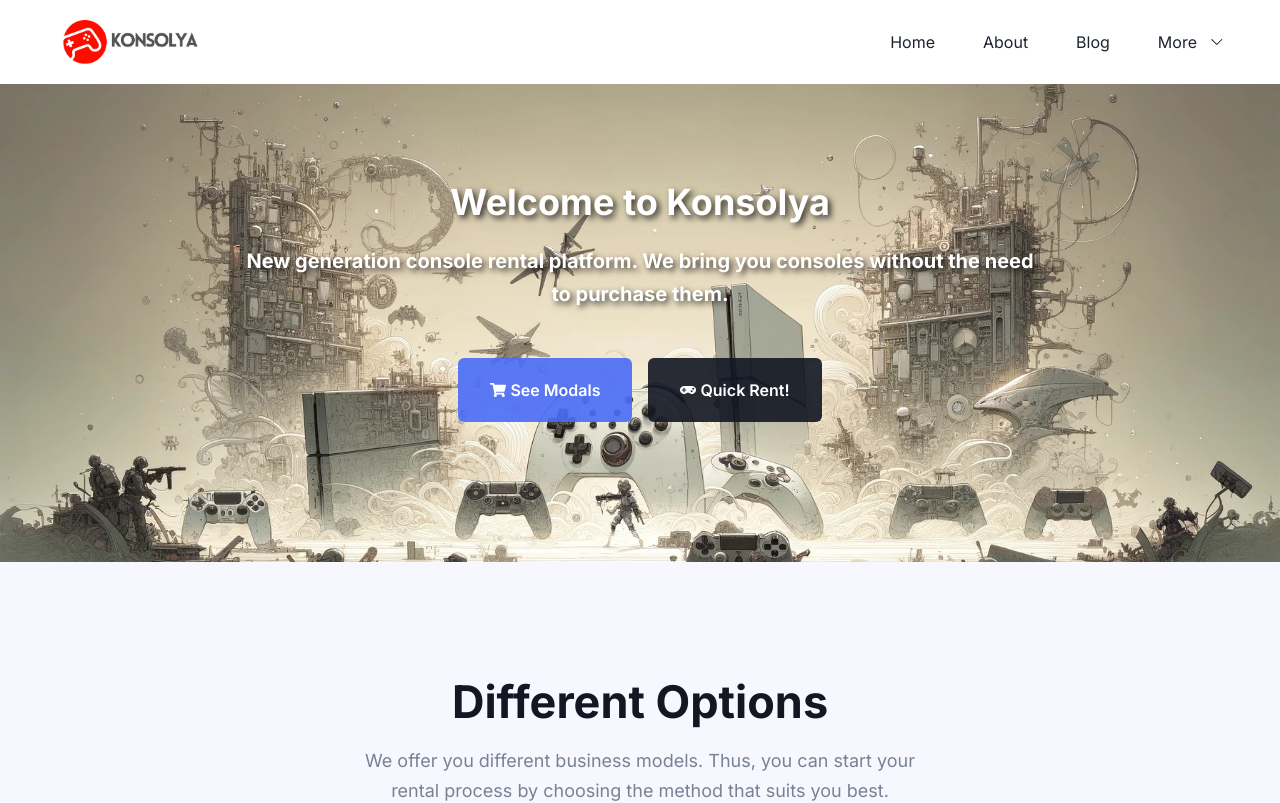
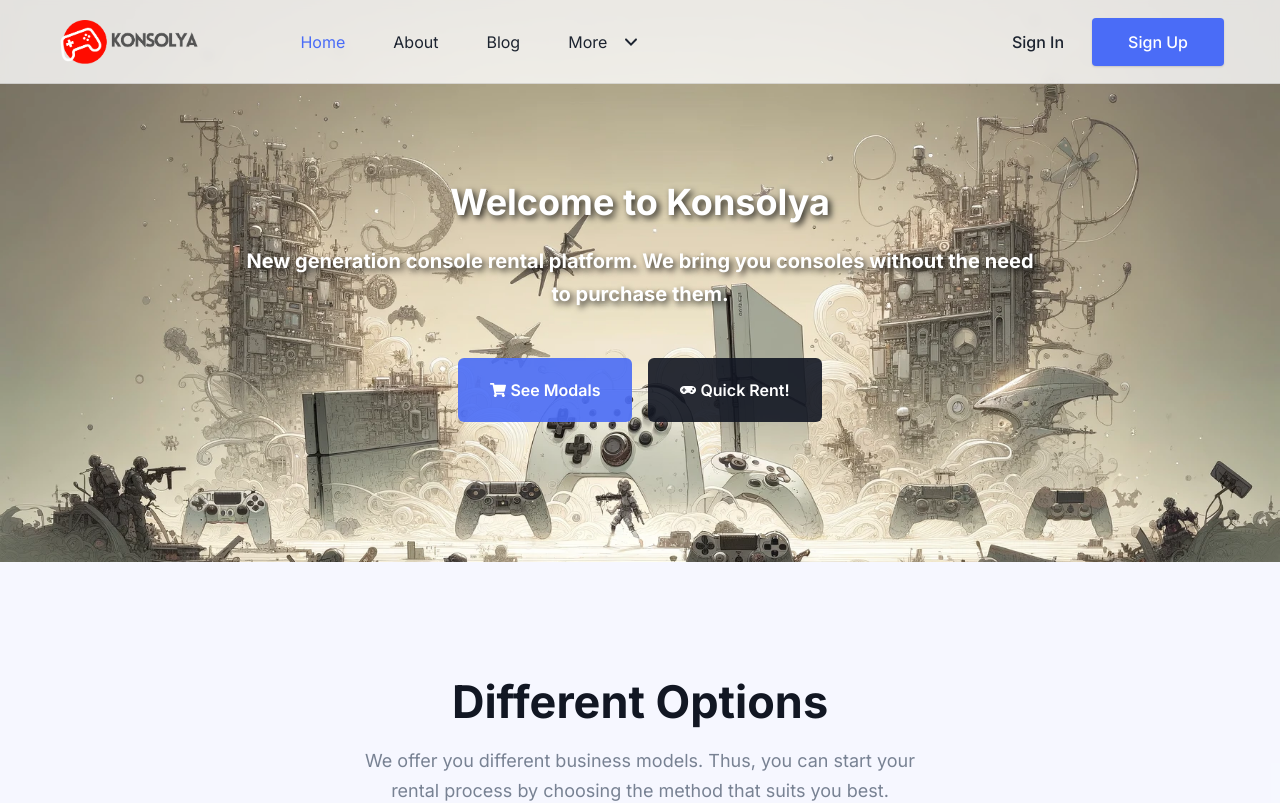
Before and after one commit to basarballioz/konsolya-entertainment, a Next.js app: page / in a window 1280 px wide. Shown: the top 803 px of the page. Built offline with nearby package versions, Linux system fonts and the light colour scheme.

Commit message:
header updated

```diff
--- a/components/Header/index.tsx
+++ b/components/Header/index.tsx
@@ -1,7 +1,7 @@
 "use client";
-
 import Image from "next/image";
 import Link from "next/link";
+import { usePathname } from "next/navigation";
 import { useEffect, useState } from "react";
 import menuData from "./menuData";
 
@@ -14,7 +14,6 @@ const Header = () => {
 
   // NAVBAR - STICKY
   const [sticky, setSticky] = useState(false);
-
   const handleStickyNavbar = () => {
     if (window.scrollY >= 80) {
       setSticky(true);
@@ -22,7 +21,6 @@ const Header = () => {
       setSticky(false);
     }
   };
-
   useEffect(() => {
     window.addEventListener("scroll", handleStickyNavbar);
   });
@@ -37,21 +35,19 @@ const Header = () => {
     }
   };
 
+  const usePathName = usePathname();
+
   return (
     <>
       <header
-        className={`header top-0 left-0 z-40 flex w-full items-center bg-white ${sticky
-          ? "!fixed !z-[9999] !bg-white !bg-opacity-80 shadow-sticky backdrop-blur-sm !transition"
-          : "absolute"
-          }`}
+        className={`header left-0 top-0 z-40 flex w-full items-center dark:bg-gray-dark dark:shadow-sticky-dark fixed z-[9999] bg-white !bg-opacity-80 shadow-sticky backdrop-blur-sm transition"}`}
       >
         <div className="container">
           <div className="relative -mx-4 flex items-center justify-between">
             <div className="w-60 max-w-full px-4 xl:mr-12">
               <Link
                 href="/"
-                className={`header-logo block w-full ${sticky ? "py-5 lg:py-2" : "py-5"
-                  } `}
+                className={`header-logo block w-full ${sticky ? "py-5 lg:py-2" : "py-5"} `}
               >
                 <Image
                   src="/images/logo/konsolya-logo.png"
@@ -62,7 +58,7 @@ const Header = () => {
                 />
               </Link>
             </div>
-            <div className="flex w-full items-center justify-end px-4">
+            <div className="flex w-full items-center justify-between px-4">
               <div>
                 <button
                   onClick={navbarToggleHandler}
@@ -71,58 +67,88 @@ const Header = () => {
                   className="absolute right-4 top-1/2 block translate-y-[-50%] rounded-lg px-3 py-[6px] ring-primary focus:ring-2 lg:hidden"
                 >
                   <span
-                    className={`relative my-1.5 block h-0.5 w-[30px] bg-black transition-all duration-300 ${navbarOpen ? " top-[7px] rotate-45" : " "
-                      }`}
+                    className={`relative my-1.5 block h-0.5 w-[30px] bg-black transition-all duration-300 dark:bg-white ${navbarOpen ? " top-[7px] rotate-45" : " "}`}
                   />
                   <span
-                    className={`relative my-1.5 block h-0.5 w-[30px] bg-black transition-all duration-300 ${navbarOpen ? "opacity-0 " : " "
-                      }`}
+                    className={`relative my-1.5 block h-0.5 w-[30px] bg-black transition-all duration-300 dark:bg-white ${navbarOpen ? "opacity-0 " : " "}`}
                   />
                   <span
-                    className={`relative my-1.5 block h-0.5 w-[30px] bg-black transition-all duration-300 ${navbarOpen ? " top-[-8px] -rotate-45" : " "
-                      }`}
+                    className={`relative my-1.5 block h-0.5 w-[30px] bg-black transition-all duration-300 dark:bg-white ${navbarOpen ? " top-[-8px] -rotate-45" : " "}`}
                   />
                 </button>
                 <nav
                   id="navbarCollapse"
-                  className={`navbar absolute right-0 z-30 w-[250px] rounded border-[.5px] border-body-color/50 bg-white py-4 px-6 duration-300 lg:visible lg:static lg:w-auto lg:border-none lg:!bg-transparent lg:p-0 lg:opacity-100 ${navbarOpen
+                  className={`navbar absolute right-0 z-30 w-[250px] rounded border-[.5px] border-body-color/50 bg-white px-6 py-4 duration-300 dark:border-body-color/20 dark:bg-dark lg:visible lg:static lg:w-auto lg:border-none lg:!bg-transparent lg:p-0 lg:opacity-100 ${navbarOpen
                     ? "visibility top-full opacity-100"
                     : "invisible top-[120%] opacity-0"
                     }`}
                 >
                   <ul className="block lg:flex lg:space-x-12">
                     {menuData.map((menuItem, index) => (
-                      <li key={menuItem.id} className="group relative">
+                      <li key={index} className="group relative">
                         {menuItem.path ? (
                           <Link
                             href={menuItem.path}
-                            className={`flex py-2 text-base text-dark group-hover:opacity-70 lg:mr-0 lg:inline-flex lg:py-6 lg:px-0`}
+                            className={`flex py-2 text-base lg:mr-0 lg:inline-flex lg:px-0 lg:py-6 ${usePathName === menuItem.path
+                              ? "text-primary dark:text-white"
+                              : "text-dark hover:text-primary dark:text-white/70 dark:hover:text-white"
+                              }`}
                           >
                             {menuItem.title}
                           </Link>
                         ) : (
                           <>
-                            <a
+                            <p
                               onClick={() => handleSubmenu(index)}
-                              className="flex cursor-pointer items-center justify-between py-2 text-base text-dark group-hover:opacity-70 lg:mr-0 lg:inline-flex lg:py-6 lg:px-0"
+                              className="flex cursor-pointer items-center justify-between py-2 text-base text-dark group-hover:text-primary dark:text-white/70 dark:group-hover:text-white lg:mr-0 lg:inline-flex lg:px-0 lg:py-6"
                             >
                               {menuItem.title}
                               <span className="pl-3">
-                                <svg width="15" height="14" viewBox="0 0 15 14">
+                                <svg width="25" height="24" viewBox="0 0 25 24">
                                   <path
-                                    d="M7.81602 9.97495C7.68477 9.97495 7.57539 9.9312 7.46602 9.8437L2.43477 4.89995C2.23789 4.70308 2.23789 4.39683 2.43477 4.19995C2.63164 4.00308 2.93789 4.00308 3.13477 4.19995L7.81602 8.77183L12.4973 4.1562C12.6941 3.95933 13.0004 3.95933 13.1973 4.1562C13.3941 4.35308 13.3941 4.65933 13.1973 4.8562L8.16601 9.79995C8.05664 9.90933 7.94727 9.97495 7.81602 9.97495Z"
+                                    fillRule="evenodd"
+                                    clipRule="evenodd"
+                                    d="M6.29289 8.8427C6.68342 8.45217 7.31658 8.45217 7.70711 8.8427L12 13.1356L16.2929 8.8427C16.6834 8.45217 17.3166 8.45217 17.7071 8.8427C18.0976 9.23322 18.0976 9.86639 17.7071 10.2569L12 15.964L6.29289 10.2569C5.90237 9.86639 5.90237 9.23322 6.29289 8.8427Z"
                                     fill="currentColor"
                                   />
                                 </svg>
                               </span>
-                            </a>
-
+                            </p>
+                            <div
+                              className={`submenu relative left-0 top-full rounded-sm bg-white transition-[top] duration-300 group-hover:opacity-100 dark:bg-dark lg:invisible lg:absolute lg:top-[110%] lg:block lg:w-[250px] lg:p-4 lg:opacity-0 lg:shadow-lg lg:group-hover:visible lg:group-hover:top-full ${openIndex === index ? "block" : "hidden"
+                                }`}
+                            >
+                              {menuItem.submenu.map((submenuItem, index) => (
+                                <Link
+                                  href={submenuItem.path}
+                                  key={index}
+                                  className="block rounded py-2.5 text-sm text-dark hover:text-primary dark:text-white/70 dark:hover:text-white lg:px-3"
+                                >
+                                  {submenuItem.title}
+                                </Link>
+                              ))}
+                            </div>
                           </>
                         )}
                       </li>
                     ))}
                   </ul>
                 </nav>
+              </div>
+              <div className="flex items-center justify-end pr-16 lg:pr-0">
+                <Link
+                  href="/signin"
+                  className="hidden px-7 py-3 text-base font-medium text-dark hover:opacity-70 dark:text-white md:block"
+                >
+                  Sign In
+                </Link>
+                <Link
+                  href="/signup"
+                  className="ease-in-up shadow-btn hover:shadow-btn-hover hidden rounded-sm bg-primary px-8 py-3 text-base font-medium text-white transition duration-300 hover:bg-opacity-90 md:block md:px-9 lg:px-6 xl:px-9"
+                >
+                  Sign Up
+                </Link>
+
               </div>
             </div>
           </div>
```
